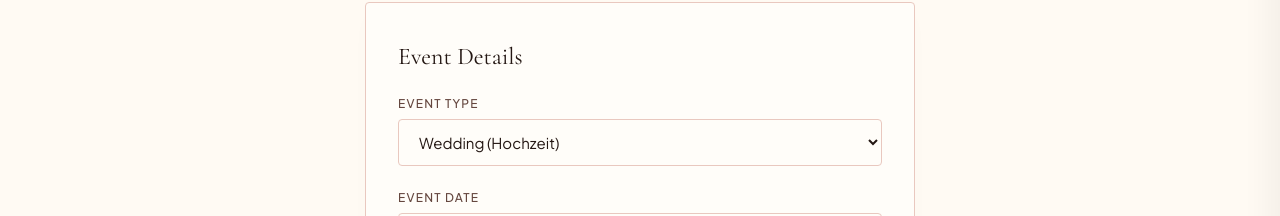
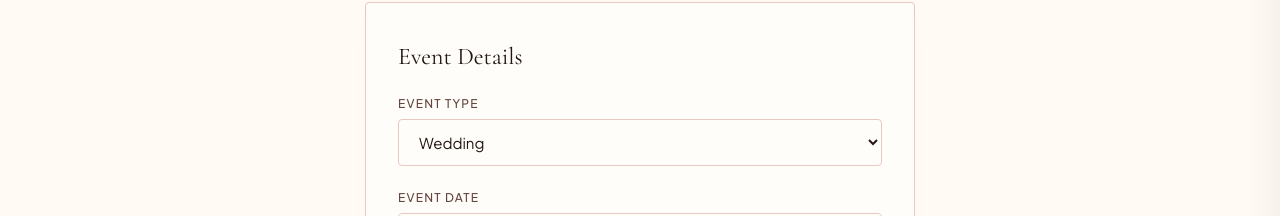
Before and after one commit to Far012/TheTiramisuPoet, a Next.js app: page /contact in a window 1280 px wide. Shown: the part 332-548 px from the top of the page. Built offline with nearby package versions, Linux system fonts and the light colour scheme.

Commit message:
Translate remaining German terms (aria-label, dropdown options) to English

```diff
--- a/src/app/contact/page.tsx
+++ b/src/app/contact/page.tsx
@@ -115,7 +115,7 @@ function ContactForm() {
 
   const getEventName = (key: string) => {
     switch (key) {
-      case "wedding": return "Wedding / Hochzeit";
+      case "wedding": return "Wedding";
       case "corporate": return "Corporate Event / PR";
       case "catering": return "Private Party / Dinner";
       default: return "Other Event";
@@ -191,7 +191,7 @@ function ContactForm() {
                   value={formData.eventType}
                   onChange={handleChange}
                 >
-                  <option value="wedding">Wedding (Hochzeit)</option>
+                  <option value="wedding">Wedding</option>
                   <option value="corporate">Corporate Event (PR, Gala, Catering)</option>
                   <option value="catering">Private Party (Birthday, Dinner Party)</option>
                   <option value="other">Other Occasion</option>
--- a/src/components/Header.tsx
+++ b/src/components/Header.tsx
@@ -98,7 +98,7 @@ export default function Header() {
           <button
             className={styles.cartBtn}
             onClick={() => setIsCartOpen(true)}
-            aria-label="Warenkorb öffnen"
+            aria-label="Open cart"
           >
             <svg
               className={styles.cartIcon}
```
